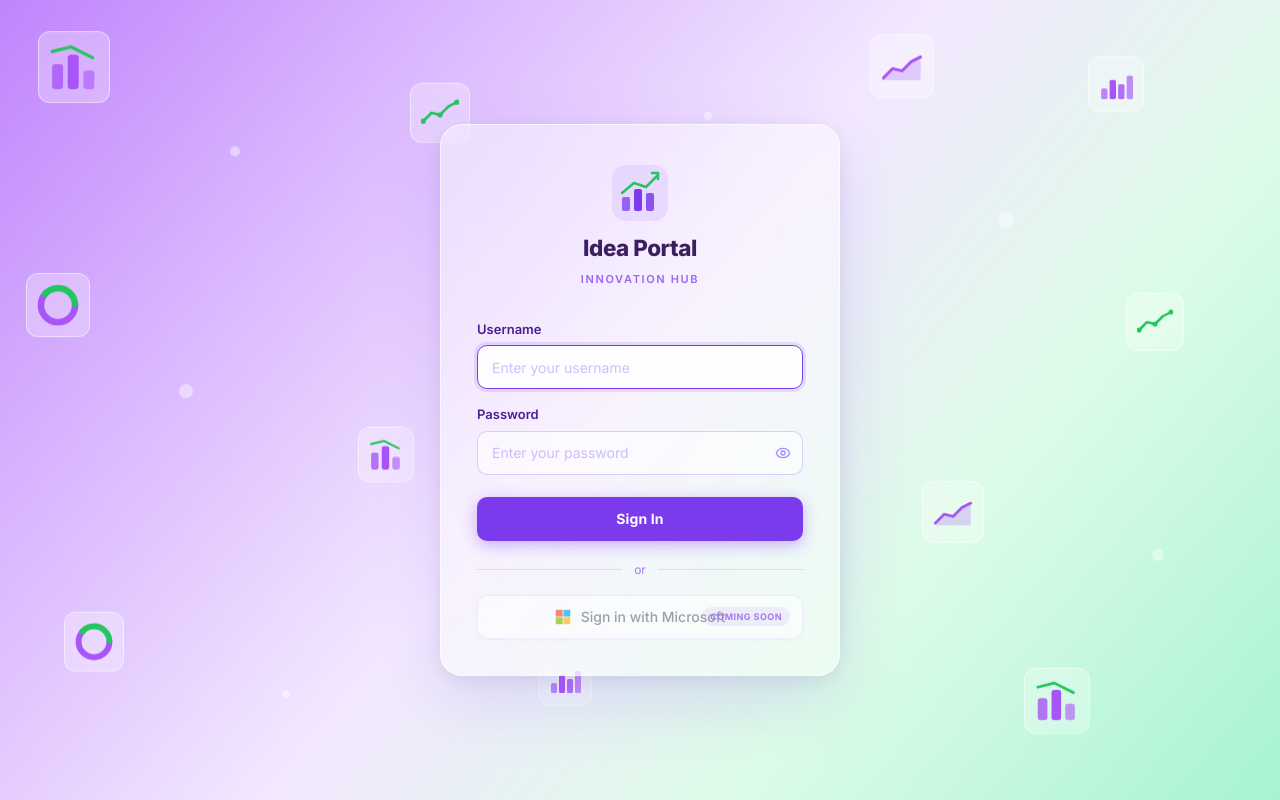
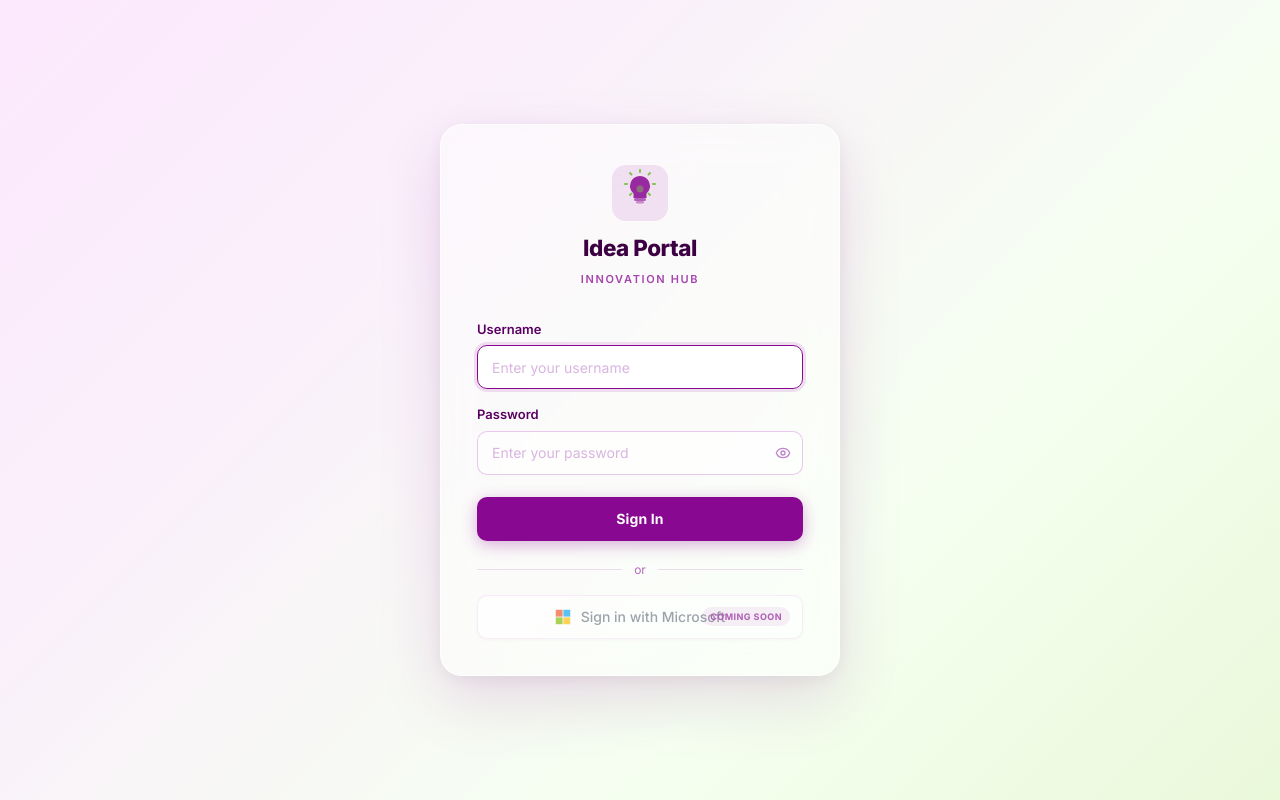
Before and after one commit to soumita-0412/PCBL-IdeaHub, a Next.js app in the folder frontend/: page /login in a window 1280 px wide. Built offline with nearby package versions, Linux system fonts and the light colour scheme.

Commit message:
Removed animation from login page

```diff
--- a/frontend/src/app/(auth)/login/login.module.css
+++ b/frontend/src/app/(auth)/login/login.module.css
@@ -7,60 +7,12 @@
   justify-content: center;
   overflow-y: auto;
   background: linear-gradient(
-    130deg,
-    #c084fc 0%,
-    #d8b4fe 22%,
-    #f3e8ff 48%,
-    #dcfce7 72%,
-    #a7f3d0 100%
+    135deg,
+    #fce8fd 0%,
+    #faf0fb 30%,
+    #f5fff0 68%,
+    #eaf8da 100%
   );
-}
-
-/* ── Floating decorative layer ───────────────────────────────── */
-.decorLayer {
-  position: absolute;
-  inset: 0;
-  pointer-events: none;
-  overflow: hidden;
-}
-
-/* Individual floating glass cards */
-.floatCard {
-  position: absolute;
-  background: rgba(255, 255, 255, 0.28);
-  backdrop-filter: blur(8px);
-  -webkit-backdrop-filter: blur(8px);
-  border: 1px solid rgba(255, 255, 255, 0.5);
-  border-radius: 12px;
-  display: flex;
-  align-items: center;
-  justify-content: center;
-  padding: 10px;
-}
-
-/* Floating dots */
-.floatDot {
-  position: absolute;
-  border-radius: 50%;
-  background: rgba(255, 255, 255, 0.45);
-}
-
-/* Animation variants */
-.floatA { animation: floatUp   6s ease-in-out infinite; }
-.floatB { animation: floatDown 7s ease-in-out infinite; }
-.floatC { animation: floatUp   9s ease-in-out infinite; }
-.floatD { animation: floatDown 5s ease-in-out infinite; }
-.floatE { animation: floatUp   8s ease-in-out infinite; }
-.floatF { animation: floatDown 10s ease-in-out infinite; }
-
-@keyframes floatUp {
-  0%, 100% { transform: translateY(0px);   }
-  50%       { transform: translateY(-14px); }
-}
-
-@keyframes floatDown {
-  0%, 100% { transform: translateY(0px);  }
-  50%       { transform: translateY(12px); }
 }
 
 /* ── Main login card ─────────────────────────────────────────── */
@@ -70,15 +22,15 @@
   width: 100%;
   max-width: 400px;
   margin: 1rem;
-  background: rgba(255, 255, 255, 0.42);
+  background: rgba(255, 255, 255, 0.48);
   backdrop-filter: blur(24px);
   -webkit-backdrop-filter: blur(24px);
-  border: 1px solid rgba(255, 255, 255, 0.65);
+  border: 1px solid rgba(255, 255, 255, 0.7);
   border-radius: 22px;
   padding: 2.5rem 2.25rem 2.25rem;
   box-shadow:
-    0 24px 64px rgba(139, 92, 246, 0.18),
-    0 4px 20px rgba(0, 0, 0, 0.08);
+    0 24px 64px rgba(137, 8, 146, 0.14),
+    0 4px 20px rgba(0, 0, 0, 0.06);
 }
 
 /* ── Logo / heading area ─────────────────────────────────────── */
@@ -96,10 +48,11 @@
   margin-bottom: 0.25rem;
 }
 
+
 .title {
   font-size: 1.4rem;
   font-weight: 800;
-  color: #3b1f5e;
+  color: #3d0042;
   letter-spacing: -0.02em;
   text-align: center;
 }
@@ -107,7 +60,7 @@
 .subtitle {
   font-size: 0.6875rem;
   font-weight: 600;
-  color: #7c3aed;
+  color: #890892;
   letter-spacing: 0.15em;
   text-transform: uppercase;
   text-align: center;
@@ -130,32 +83,32 @@
 .label {
   font-size: 0.8125rem;
   font-weight: 600;
-  color: #4c1d95;
+  color: #5a0062;
 }
 
 .input {
   height: 2.75rem;
   width: 100%;
   border-radius: 10px;
-  border: 1.5px solid rgba(167, 139, 250, 0.4);
-  background: rgba(255, 255, 255, 0.55);
+  border: 1.5px solid rgba(193, 100, 200, 0.35);
+  background: rgba(255, 255, 255, 0.6);
   padding: 0 0.875rem;
   font-size: 0.875rem;
-  color: #1e1b4b;
+  color: #2a002e;
   transition: border-color 0.15s, box-shadow 0.15s, background 0.15s;
   outline: none;
   box-sizing: border-box;
 }
 
 .input::placeholder {
-  color: #a78bfa;
-  opacity: 0.55;
+  color: #c084cc;
+  opacity: 0.6;
 }
 
 .input:focus {
-  border-color: #7c3aed;
-  background: rgba(255, 255, 255, 0.88);
-  box-shadow: 0 0 0 3px rgba(124, 58, 237, 0.14);
+  border-color: #890892;
+  background: rgba(255, 255, 255, 0.9);
+  box-shadow: 0 0 0 3px rgba(137, 8, 146, 0.12);
 }
 
 .inputError {
@@ -163,7 +116,7 @@
 }
 
 .inputError:focus {
-  box-shadow: 0 0 0 3px rgba(239, 68, 68, 0.14) !important;
+  box-shadow: 0 0 0 3px rgba(239, 68, 68, 0.12) !important;
 }
 
 .passwordWrapper {
@@ -182,7 +135,7 @@
   background: none;
   border: none;
   cursor: pointer;
-  color: #a78bfa;
+  color: #c084cc;
   display: flex;
   align-items: center;
   padding: 0;
@@ -190,7 +143,7 @@
 }
 
 .passwordToggle:hover {
-  color: #7c3aed;
+  color: #890892;
 }
 
 .errorText {
@@ -217,7 +170,7 @@
   width: 100%;
   margin-top: 0.375rem;
   border-radius: 10px;
-  background: #7c3aed;
+  background: #890892;
   color: #ffffff;
   font-size: 0.875rem;
   font-weight: 700;
@@ -228,12 +181,12 @@
   justify-content: center;
   gap: 0.5rem;
   transition: background 0.15s, transform 0.1s, opacity 0.15s;
-  box-shadow: 0 4px 16px rgba(124, 58, 237, 0.38);
+  box-shadow: 0 4px 16px rgba(137, 8, 146, 0.32);
   letter-spacing: 0.01em;
 }
 
 .signInBtn:hover:not(:disabled) {
-  background: #6d28d9;
+  background: #6d006f;
 }
 
 .signInBtn:active:not(:disabled) {
@@ -256,13 +209,13 @@
 .dividerLine {
   flex: 1;
   height: 1px;
-  background: rgba(167, 139, 250, 0.28);
+  background: rgba(193, 100, 200, 0.22);
 }
 
 .dividerText {
   font-size: 0.75rem;
-  color: #7c3aed;
-  opacity: 0.65;
+  color: #890892;
+  opacity: 0.6;
 }
 
 /* ── Microsoft SSO button ────────────────────────────────────── */
@@ -272,7 +225,7 @@
   width: 100%;
   border-radius: 10px;
   background: rgba(255, 255, 255, 0.82);
-  border: 1.5px solid rgba(167, 139, 250, 0.22);
+  border: 1.5px solid rgba(193, 100, 200, 0.18);
   color: #6b7280;
   font-size: 0.875rem;
   font-weight: 500;
@@ -282,15 +235,15 @@
   justify-content: center;
   gap: 0.625rem;
   opacity: 0.65;
-  box-shadow: 0 1px 4px rgba(0, 0, 0, 0.06);
+  box-shadow: 0 1px 4px rgba(0, 0, 0, 0.05);
   user-select: none;
 }
 
 .msBadge {
   position: absolute;
   right: 0.75rem;
-  background: rgba(124, 58, 237, 0.12);
-  color: #7c3aed;
+  background: rgba(137, 8, 146, 0.1);
+  color: #890892;
   font-size: 0.5625rem;
   font-weight: 700;
   padding: 0.15rem 0.5rem;
--- a/frontend/src/app/(auth)/login/page.tsx
+++ b/frontend/src/app/(auth)/login/page.tsx
@@ -17,83 +17,6 @@ const loginSchema = z.object({
 });
 
 type LoginFormData = z.infer<typeof loginSchema>;
-
-/* ── Floating decorative background elements ───────────────────
-   These mimic the frosted-glass mini-cards from the design.
-   All are purely visual, positioned with absolute CSS.
-─────────────────────────────────────────────────────────────── */
-const FLOAT_CARDS = [
-  { top: "4%",  left: "3%",  size: 72, icon: "bar",    anim: styles.floatA, delay: "0s"    },
-  { top: "9%",  left: "32%", size: 60, icon: "line",   anim: styles.floatB, delay: "1.2s"  },
-  { top: "6%",  left: "68%", size: 64, icon: "area",   anim: styles.floatC, delay: "0.6s"  },
-  { top: "6%",  left: "85%", size: 56, icon: "bar2",   anim: styles.floatD, delay: "2s"    },
-  { top: "33%", left: "2%",  size: 64, icon: "donut",  anim: styles.floatB, delay: "0.8s"  },
-  { top: "38%", left: "88%", size: 58, icon: "line",   anim: styles.floatA, delay: "1.5s"  },
-  { top: "55%", left: "28%", size: 56, icon: "bar",    anim: styles.floatC, delay: "0.3s"  },
-  { top: "60%", left: "72%", size: 62, icon: "area",   anim: styles.floatD, delay: "1s"    },
-  { top: "78%", left: "5%",  size: 60, icon: "donut",  anim: styles.floatE, delay: "0.5s"  },
-  { top: "80%", left: "42%", size: 54, icon: "bar2",   anim: styles.floatB, delay: "1.8s"  },
-  { top: "82%", left: "80%", size: 66, icon: "bar",    anim: styles.floatF, delay: "0.9s"  },
-];
-
-const FLOAT_DOTS = [
-  { top: "20%", left: "18%", size: 10, anim: styles.floatC, delay: "0.4s"  },
-  { top: "15%", left: "55%", size: 8,  anim: styles.floatA, delay: "1.1s"  },
-  { top: "48%", left: "14%", size: 14, anim: styles.floatD, delay: "0.7s"  },
-  { top: "52%", left: "60%", size: 10, anim: styles.floatB, delay: "1.6s"  },
-  { top: "70%", left: "90%", size: 12, anim: styles.floatE, delay: "0.2s"  },
-  { top: "88%", left: "22%", size: 8,  anim: styles.floatC, delay: "1.3s"  },
-  { top: "25%", left: "78%", size: 16, anim: styles.floatF, delay: "0.6s"  },
-];
-
-function ChartIcon({ type, size }: { type: string; size: number }) {
-  const s = size - 20;
-  const col1 = "#a855f7";
-  const col2 = "#22c55e";
-
-  if (type === "bar") return (
-    <svg width={s} height={s} viewBox="0 0 32 28" fill="none">
-      <rect x="2"  y="12" width="7" height="16" rx="2" fill={col1} opacity="0.8" />
-      <rect x="12" y="6"  width="7" height="22" rx="2" fill={col1} />
-      <rect x="22" y="16" width="7" height="12" rx="2" fill={col1} opacity="0.6" />
-      <path d="M2 4 L14 1 L28 8" stroke={col2} strokeWidth="2" strokeLinecap="round" strokeLinejoin="round" fill="none" />
-    </svg>
-  );
-
-  if (type === "bar2") return (
-    <svg width={s} height={s} viewBox="0 0 32 28" fill="none">
-      <rect x="2"  y="18" width="6" height="10" rx="1.5" fill={col1} opacity="0.7" />
-      <rect x="10" y="10" width="6" height="18" rx="1.5" fill={col1} />
-      <rect x="18" y="14" width="6" height="14" rx="1.5" fill={col1} opacity="0.85" />
-      <rect x="26" y="6"  width="6" height="22" rx="1.5" fill={col1} opacity="0.65" />
-    </svg>
-  );
-
-  if (type === "line") return (
-    <svg width={s} height={s} viewBox="0 0 36 28" fill="none">
-      <polyline points="2,22 10,14 18,16 26,8 34,4" stroke={col2} strokeWidth="2.5" strokeLinecap="round" strokeLinejoin="round" fill="none" />
-      <circle cx="2"  cy="22" r="2.5" fill={col2} />
-      <circle cx="18" cy="16" r="2.5" fill={col2} />
-      <circle cx="34" cy="4"  r="2.5" fill={col2} />
-    </svg>
-  );
-
-  if (type === "area") return (
-    <svg width={s} height={s} viewBox="0 0 36 28" fill="none">
-      <path d="M2 24 L10 16 L18 18 L26 10 L34 6 L34 26 L2 26 Z" fill={col1} opacity="0.25" />
-      <polyline points="2,24 10,16 18,18 26,10 34,6" stroke={col1} strokeWidth="2.5" strokeLinecap="round" strokeLinejoin="round" fill="none" />
-    </svg>
-  );
-
-  if (type === "donut") return (
-    <svg width={s} height={s} viewBox="0 0 32 32" fill="none">
-      <circle cx="16" cy="16" r="13" stroke={col1} strokeWidth="5" strokeDasharray="50 32" strokeLinecap="round" />
-      <circle cx="16" cy="16" r="13" stroke={col2} strokeWidth="5" strokeDasharray="30 52" strokeLinecap="round" strokeDashoffset="-50" />
-    </svg>
-  );
-
-  return null;
-}
 
 export default function LoginPage() {
   const router = useRouter();
@@ -122,44 +45,11 @@ export default function LoginPage() {
   return (
     <div className={styles.page}>
 
-      {/* ── Floating decorative background ──────────────────── */}
-      <div className={styles.decorLayer} aria-hidden="true">
-        {FLOAT_CARDS.map((el, i) => (
-          <div
-            key={i}
-            className={cn(styles.floatCard, el.anim)}
-            style={{
-              top: el.top,
-              left: el.left,
-              width: el.size,
-              height: el.size,
-              animationDelay: el.delay,
-            }}
-          >
-            <ChartIcon type={el.icon} size={el.size} />
-          </div>
-        ))}
-        {FLOAT_DOTS.map((dot, i) => (
-          <div
-            key={i}
-            className={cn(styles.floatDot, dot.anim)}
-            style={{
-              top: dot.top,
-              left: dot.left,
-              width: dot.size,
-              height: dot.size,
-              animationDelay: dot.delay,
-            }}
-          />
-        ))}
-      </div>
-
       {/* ── Main card ───────────────────────────────────────── */}
       <div className={styles.card}>
 
         {/* Logo + title */}
         <div className={styles.logoArea}>
-          {/* Chart-with-arrow logo SVG */}
           <svg
             className={styles.logoIcon}
             viewBox="0 0 56 56"
@@ -167,12 +57,12 @@ export default function LoginPage() {
             xmlns="http://www.w3.org/2000/svg"
             aria-hidden="true"
           >
-            <rect width="56" height="56" rx="14" fill="rgba(139,92,246,0.12)" />
-            <rect x="10" y="32" width="8"  height="14" rx="2" fill="#7c3aed" opacity="0.75" />
-            <rect x="22" y="24" width="8"  height="22" rx="2" fill="#7c3aed" />
-            <rect x="34" y="28" width="8"  height="18" rx="2" fill="#7c3aed" opacity="0.85" />
-            <path d="M10 28 L22 18 L34 22 L46 10" stroke="#22c55e" strokeWidth="2.5" strokeLinecap="round" strokeLinejoin="round" fill="none" />
-            <path d="M40 8 L46 8 L46 14" stroke="#22c55e" strokeWidth="2.5" strokeLinecap="round" strokeLinejoin="round" fill="none" />
+            <rect width="56" height="56" rx="14" fill="rgba(137,8,146,0.1)" />
+            <path d="M28 11a10 10 0 0 1 6.5 17.5V33H21.5v-4.5A10 10 0 0 1 28 11z" fill="#890892" opacity="0.85" />
+            <rect x="22" y="33" width="12" height="3" rx="1.5" fill="#890892" opacity="0.6" />
+            <rect x="24" y="36" width="8" height="2.5" rx="1.25" fill="#890892" opacity="0.4" />
+            <circle cx="28" cy="24" r="3.5" fill="#81c451" opacity="0.45" />
+            <path d="M28 7V5M36.5 9.5l1.5-1.5M41 19h2M36.5 28.5l1.5 1.5M19.5 9.5L18 8M15 19h-2M19.5 28.5L18 30" stroke="#81c451" strokeWidth="2" strokeLinecap="round" />
           </svg>
 
           <h1 className={styles.title}>Idea Portal</h1>
```
